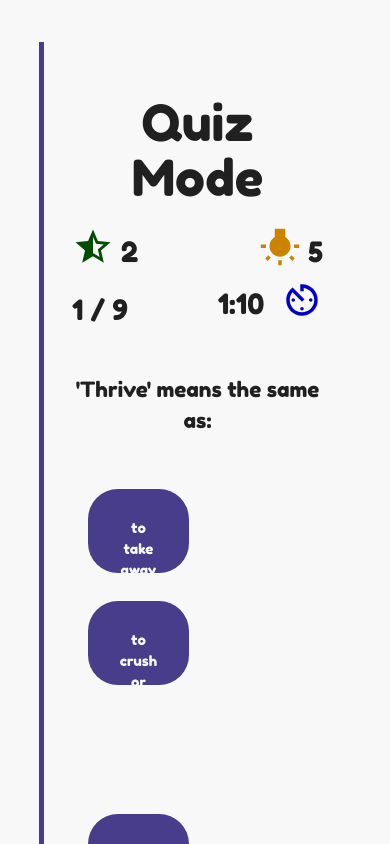
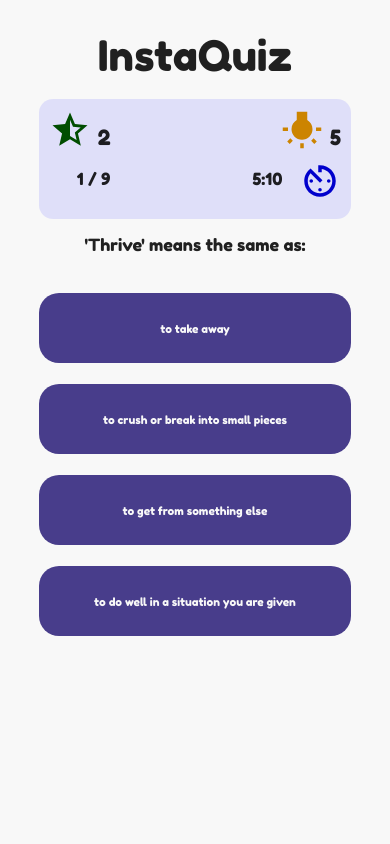
Before and after one commit to RickJP/instaQuiz-Linked, a React (Create React App) app: page /play/quiz in a window 390 px wide. Shown: the top 844 px of the page. Built offline with nearby package versions, Linux system fonts and the light colour scheme.

Commit message:
Improved styling significantly for mobile

```diff
--- a/src/components/Home.component.jsx
+++ b/src/components/Home.component.jsx
@@ -15,7 +15,7 @@
         id="buttonClickSound"
         src={buttonClickSound}
       ></audio>
-      <section>
+      <section className="menu">
         <div>
           {/* <FontAwesomeIcon icon={['fab', 'apple']} /> */}
           <span>
@@ -25,9 +25,10 @@
           <div className="play-button-container">
             <ul>
               <li>
-                <Link onClick={playButtonClickSound} className="play-button" to="/play/instructions">
+                <Link onClick={playButtonClickSound} className="play-button" to="/play/quiz">
                   Play
                 </Link>
+
               </li>
             </ul>
           </div>
--- a/src/components/quiz/Play.component.jsx
+++ b/src/components/quiz/Play.component.jsx
@@ -1,4 +1,3 @@
-
 import React, {Component, Fragment} from 'react';
 import {Helmet, HelmetProvider} from 'react-helmet-async';
 import {StarHalf, WbIncandescent, AvTimer} from '@material-ui/icons';
@@ -17,7 +16,6 @@
 import fiftyFifySound from '../../assets/audio/lightsaberClash_fifty-fifty.mp3';
 import buttonClickSound from '../../assets/audio/fireArrow_button-click.mp3';
 import hintSound from '../../assets/audio/bellSound_hint.mp3';
-
 
 const helmetContext = {};
 
@@ -44,9 +42,9 @@
       nextButtonDisabled: false,
 
       time: {
-        mins: 1,
-        secs: 15
-      }
+        mins: 5,
+        secs: 15,
+      },
     };
     this.interval = null;
     this.wrongAnswerSound = React.createRef();
@@ -144,7 +142,7 @@
 
   playthesound = () => {
     this.tenSecondCountdownSound.current.play();
-  }
+  };
 
   handlePrevButton = () => {
     if (this.state.prevQuestion !== undefined) {
@@ -196,10 +194,9 @@
     });
 
     this.setState({
-      optionsHidden: []
+      optionsHidden: [],
     });
   };
-
 
   getIndexOfAnswer = () => {
     let indexOut;
@@ -226,7 +223,6 @@
       let randomNumber;
       let randomNumbers = [];
 
-
       let count = 0;
       do {
         randomNumber = this.generateRandomNumber(3);
@@ -240,18 +236,18 @@
       } while (count < 2);
       console.log(randomNumbers);
 
-      this.setState({
-         optionsHidden: this.state.optionsHidden.concat(randomNumbers)
-      }, () => {
+      this.setState(
+        {
+          optionsHidden: this.state.optionsHidden.concat(randomNumbers),
+        },
+        () => {
           options.forEach((option, index) => {
             if (this.state.optionsHidden.includes(index)) {
               option.style.visibility = 'hidden';
             }
           });
-
-      })
-
-
+        }
+      );
 
       this.setState((prevState) => ({
         fiftyFifty: prevState.fiftyFifty - 1,
@@ -288,7 +284,6 @@
     }
   };
 
-
   handleButtonClick = (e) => {
     console.log(e.target.id);
     switch (e.target.id) {
@@ -307,7 +302,6 @@
     this.playButtonSound();
   };
 
-
   correctAnswer = (correct) => {
     M.toast({
       html: correct ? 'Correct Answer!' : 'Wrong Answer',
@@ -315,7 +309,9 @@
       displayLength: 1000,
     });
 
-    let score = 0;  let correctAnswers = 0;  let wrongAnswers = 1;
+    let score = 0;
+    let correctAnswers = 0;
+    let wrongAnswers = 1;
     if (correct) {
       score = 1;
       correctAnswers = 1;
@@ -353,8 +349,7 @@
         }
       );
     }
-  }
-
+  };
 
   selectedTimeToMS = () => {
     return this.state.time.mins * 60 * 1000 + this.state.time.secs * 1000;
@@ -392,13 +387,12 @@
         });
       }
       console.log(seconds);
-      if (minutes === 0 &&  seconds === 10) this.tenSecondCountdownSound.current.play();
+      if (minutes === 0 && seconds === 10)
+        this.tenSecondCountdownSound.current.play();
       // if (seconds <= 1) this.tenSecondCountdownSound.current.stop();
 
       console.log(seconds);
     }, 1000);
-
-
   };
 
   handleDisableButton = () => {
@@ -474,11 +468,7 @@
               id="tenSecondCountdownSound"
               src={tenSecondCountdownSound}
             ></audio>
-            <audio
-              ref={this.hintSound}
-              id="hintSound"
-              src={hintSound}
-            ></audio>
+            <audio ref={this.hintSound} id="hintSound" src={hintSound}></audio>
             <audio
               ref={this.fiftyFifySound}
               id="fiftyFifySound"
@@ -489,13 +479,11 @@
               id="endOfQuizSound"
               src={endOfQuizSound}
             ></audio>
+          </Fragment>
+          <div className="quiz noselect">
+            <h2 className="quiz-title">InstaQuiz</h2>
 
-
-
-
-          </Fragment>
-          <div className="questions noselect">
-            <h2>Quiz Mode</h2>
+            <div className="top-panel">
               <div className="lifeline-container">
                 <p>
                   {' '}
@@ -519,20 +507,19 @@
 
               <div className="info-container">
                 <p>
-                <span>
                   <span id="question-counter">
                     {currentQuestionIndex + 1} / {numOfQuestions}
                   </span>
-                </span>
                 </p>
                 <p>
-                <span>
                   <span id="timer-no">
-    {time.minutes}:{time.seconds < 10 ? '0' : ''}{time.seconds}
+                    {time.minutes}:{time.seconds < 10 ? '0' : ''}
+                    {time.seconds}
                   </span>
-                </span>
-                <AvTimer onClick={this.handleHints} id="timer-icon" />
+
+                  <AvTimer id="timer-icon" />
                 </p>
+              </div>
             </div>
 
             <h4 className="question">{currentQuestion.question}</h4>
@@ -544,7 +531,7 @@
                 {questions[currentQuestionIndex].options[1]}
               </p>
             </div>
-            <div className="options-container">
+            <div className="options-container options-container2">
               <p onClick={this.handleOptionClick} className="option">
                 {questions[currentQuestionIndex].options[2]}
               </p>
@@ -552,6 +539,8 @@
                 {questions[currentQuestionIndex].options[3]}
               </p>
             </div>
+
+
             {/* <div className="btn-container">
               <button
                 id="previous-button"
--- a/src/components/quiz/Quiz-Summary.component.jsx
+++ b/src/components/quiz/Quiz-Summary.component.jsx
@@ -17,7 +17,6 @@
       fiftyFiftyUsed: 0,
       hintsUsed: 0,
     };
-    buttonClickSound = React.createRef();
   }
 
   componentDidMount() {
--- a/src/styles/base/_settings.scss
+++ b/src/styles/base/_settings.scss
@@ -15,24 +15,6 @@
 //   border-color: #743EA5;
 // }
 
-@mixin set-nav-btn($color) {
-  background-color: darken($color, 10%);
-  box-shadow: $btn-shadow;
-  transition: 0.2s linear all;
-  &:hover {
-    background-color: darken($color, 20%);
-  }
-}
-
-@mixin style-icon($color) {
-  font-size: 3rem;
-  color: darken($color, 10%);
-  transition: 0.2s linear all;
-  &:hover {
-    color: lighten($color, 30%);
-    transform: scale(1.5);
-  }
-}
 
 
 $xs: 0.5rem;
@@ -45,7 +27,7 @@
 $xxlg: 7rem;
 
 // Buttons
-$button-radius: 30px;
+$button-radius: 20px;
 
 // Breakpoints
 $lg-breakpoint: 1024px;
--- a/src/styles/components/_play.scss
+++ b/src/styles/components/_play.scss
@@ -1,4 +1,27 @@
-.questions {
+
+@mixin set-nav-btn($color) {
+  background-color: darken($color, 10%);
+  box-shadow: $btn-shadow;
+  transition: 0.2s linear all;
+  &:hover {
+    background-color: darken($color, 20%);
+  }
+}
+
+@mixin style-icon($color, $hover) {
+  font-size: 3rem;
+  color: darken($color, 10%);
+  transition: 0.2s linear all;
+  @if $hover {
+    &:hover {
+      color: lighten($color, 30%);
+      transform: scale(1.5);
+    }
+  }
+
+}
+
+.quiz {
   background-color: $off-white;
   border-left: 5px solid $nice-blue;
   width: 80%;
@@ -6,34 +29,35 @@
   padding: $sm $md;
   font-family: 'Fredoka One';
 
-  h2 {
+  .quiz-title {
     text-align: center;
     font-weight: lighter;
+    font-size: 3rem;
   }
 
-  .icons{
+  .icons {
     cursor: pointer;
   }
   #hints-icon {
-    @include style-icon(orange);
+    @include style-icon(orange, true);
   }
   #fifty-fifty-icon {
-    @include style-icon(green);
+    @include style-icon(green, true);
   }
   #timer-icon {
     margin-left: 1.2rem;
-    @include style-icon(blue);
-
+    @include style-icon(blue, false);
   }
 
   .lifeline-no {
     font-size: 2rem;
     position: relative;
-    margin-left: .5rem;
+    margin-left: 0.5rem;
     top: -6px;
   }
 
-  .lifeline-container, .info-container {
+  .lifeline-container,
+  .info-container {
     display: flex;
     justify-content: space-between;
 
@@ -45,10 +69,9 @@
     #timer-no {
       position: relative;
       font-size: 2rem;
-      top: -.5rem;
+      top: -0.5rem;
     }
   }
-
 
   .question {
     font-size: 1.5rem;
@@ -62,7 +85,7 @@
     display: inline-block;
     width: 45%;
     margin: 10px;
-  }
+
     .option {
       background-color: $nice-blue;
       border-radius: $button-radius;
@@ -70,14 +93,15 @@
       cursor: pointer;
       margin: $md auto;
       padding: $md;
-    transition: .3s linear all;
+      transition: 0.3s linear all;
       text-align: center;
+      font-size: 1rem;
       width: 90%;
-    height: 6rem;
-
+      height: 7rem;
 
       &:hover {
         background-color: darken($nice-blue, 20%);
+      }
     }
   }
 
@@ -120,7 +144,78 @@
     }
     // Quit Button
     button:nth-child(3) {
-      @include set-nav-btn($red)
+      @include set-nav-btn($red);
     }
   }
 }
+
+@media (max-width: $xs-breakpoint) {
+  .quiz {
+    border: none;
+    margin: $xs auto 0 auto;
+    padding: 0;
+
+    .top-panel {
+      background-color: rgba(0, 0, 255, 0.1);
+      border-radius: 1rem;
+      padding: 0.7rem;
+
+      #fifty-fifty-icon, #hints-icon, #timer-icon  {
+        font-size: 3rem;
+      }
+
+      .lifeline-no {
+        font-size: 1.5rem;
+      }
+
+      .info-container {
+        display: flex;
+        justify-content: space-between;
+
+        #question-counter,
+        #timer-no {
+          position: relative;
+          font-size: 1.2rem;
+        }
+        #question-counter {
+          margin-left: 2rem;
+          top: 0.5rem;
+        }
+        #timer-no {
+          top: -1.2rem;
+        }
+      }
+    }
+
+    .question {
+      margin-top: $normal;
+      font-size: 1.2rem;
+    }
+    .options-container {
+      display: inline-block;
+      width: 100%;
+      .option {
+        margin: $sm auto;
+        padding: $md;
+        transition: 0.3s linear all;
+        text-align: center;
+        display: block;
+        width: 100%;
+        height: 5rem;
+        align-items: center;
+        justify-content: center;
+        font-size: 0.8rem;
+
+        &:hover {
+          background-color: darken($nice-blue, 20%);
+        }
+      }
+      margin: 0;
+    }
+    .options-container2 {
+      .option:nth-child(1) {
+        margin: 0;
+      }
+    }
+  }
+}
```
Also changed, not shown: src/styles/components/_home.scss (+30 -20 lines). Lines whose indentation alone changed are shown as unchanged.
